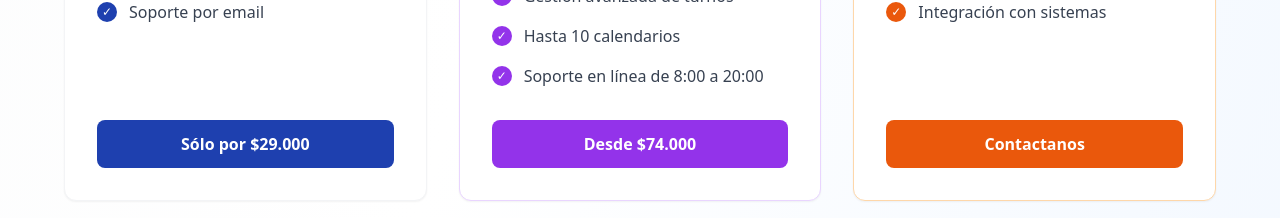
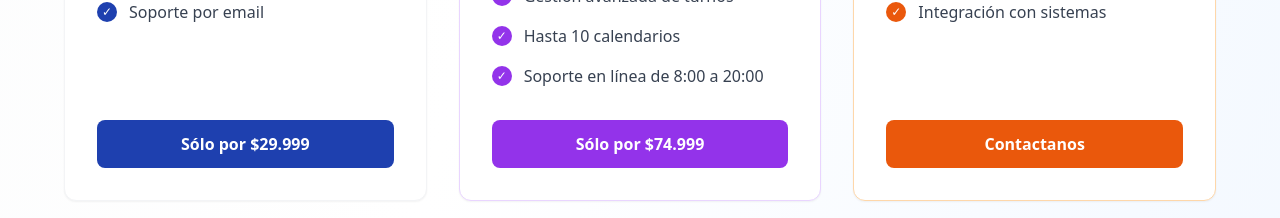
Before and after one commit to RebaseIT/rebaseit-turnio-web, a React (Vite) app: page / in a window 1280 px wide. Shown: the part 2480-2698 px from the top of the page. Built offline with nearby package versions, Linux system fonts and the light colour scheme; no server answers.

Commit message:
Updating prices

```diff
--- a/src/App.tsx
+++ b/src/App.tsx
@@ -342,7 +342,7 @@ function App() {
                             });
                           }}
                         >
-                          Sólo por $29.000
+                          Sólo por $29.999
                         </button>
                       </div>
                   </div>
@@ -397,7 +397,7 @@ function App() {
                             });
                           }}
                         >
-                          Desde $74.000
+                          Sólo por $74.999
                         </button>
                       </div>
                   </div>
```
